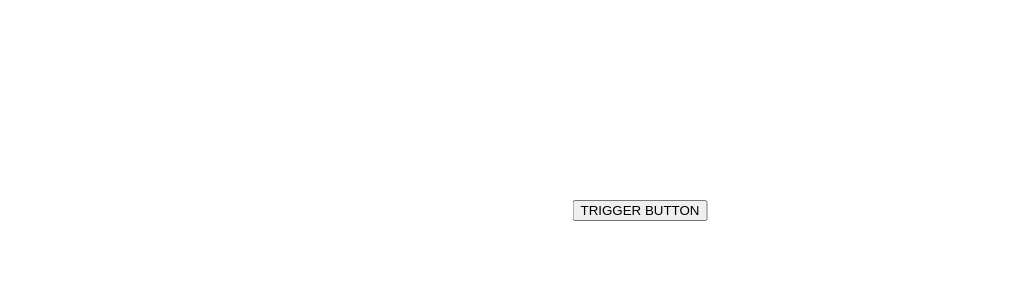
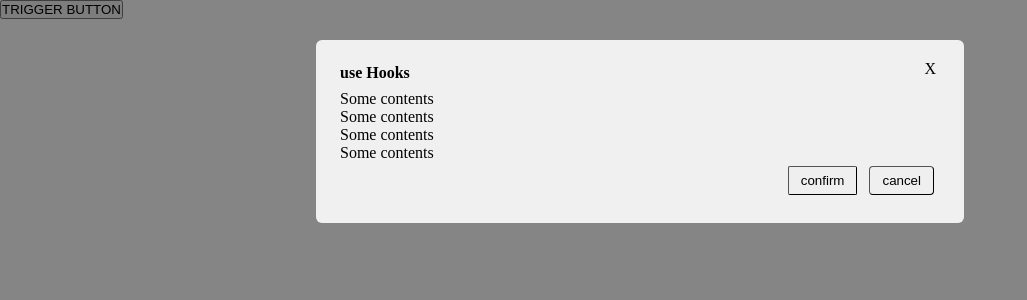
Before and after one commit to comewithm/react-custom-components, a React app: page / in a window 1280 px wide. Shown: the top 300 px of the page, without its empty margins (0-1027 px from the left). Built offline with nearby package versions, Linux system fonts and the light colour scheme.

Commit message:
feat(Modal): Modal组件开发

```diff
--- /dev/null
+++ b/src/components/Modal/Button/Button.tsx
@@ -0,0 +1,92 @@
+import React, { CSSProperties, MouseEventHandler, ReactNode } from 'react';
+import classnames from 'classnames';
+
+type ButtonProps = {
+  click: MouseEventHandler;
+  text: ReactNode;
+  buttonProps: CSSProperties;
+  buttonType?: ButtonSize;
+};
+
+export type ButtonSize = 'primary' | 'small' | 'large';
+
+export const LocalButton: React.FC<ButtonProps> = (props) => {
+  const prefixCls = 'btn';
+  const { click, text, buttonProps, buttonType } = props;
+  const btnCls = classnames(prefixCls, {
+    [`btn-primary`]: buttonType === 'primary',
+    [`btn-small`]: buttonType === 'small',
+    [`btn-large`]: buttonType === 'large'
+  });
+
+  const localButtonStyle: CSSProperties = {
+    padding: '6px 12px',
+    margin: '4px 6px',
+    borderRadius: '4px',
+    borderWidth: '1px'
+  };
+  return (
+    <button
+      onClick={click}
+      className={btnCls}
+      style={{
+        ...localButtonStyle,
+        ...buttonProps
+      }}
+    >
+      {text}
+    </button>
+  );
+};
+
+interface OKButtonProps {
+  onOk: MouseEventHandler;
+  okText: ReactNode;
+  okButtonProps: CSSProperties;
+  okType?: ButtonSize;
+}
+
+interface CancelButtonProps {
+  onCancel: MouseEventHandler;
+  cancelText: ReactNode;
+  cancelButtonProps: CSSProperties;
+  cancelType?: ButtonSize;
+}
+
+export const OKButton: React.FC<OKButtonProps> = (props) => {
+  const { onOk, okButtonProps, okText, okType } = props;
+
+  const OKButtonStyle: CSSProperties = {
+    borderRadius: '2px'
+  };
+
+  return (
+    <LocalButton
+      click={onOk}
+      buttonProps={{
+        ...okButtonProps,
+        ...OKButtonStyle
+      }}
+      text={okText}
+      buttonType={okType}
+    />
+  );
+};
+
+export const CancelButton: React.FC<CancelButtonProps> = (props) => {
+  const { onCancel, cancelButtonProps, cancelText, cancelType } = props;
+
+  const CancelButtonStyle: CSSProperties = {};
+
+  return (
+    <LocalButton
+      click={onCancel}
+      buttonProps={{
+        ...cancelButtonProps,
+        ...CancelButtonStyle
+      }}
+      text={cancelText}
+      buttonType={cancelType}
+    />
+  );
+};
--- /dev/null
+++ b/src/components/Modal/Mask/Mask.less
@@ -0,0 +1,6 @@
+.mask-show-bg {
+  width: 100%;
+  height: 100%;
+  background-color: rgba(0, 0, 0, 0.48);
+  position: fixed;
+}
--- /dev/null
+++ b/src/components/Modal/Mask/Mask.tsx
@@ -0,0 +1,28 @@
+import React, { CSSProperties } from 'react';
+import classnames from 'classnames';
+import './Mask.less';
+
+interface MaskProps {
+  mask: boolean;
+  maskClosable: boolean;
+  maskStyle: CSSProperties;
+  setModalClose: (e: React.MouseEvent) => void;
+}
+const prefixCls = 'mask';
+export const Mask: React.FC<MaskProps> = (props) => {
+  const { mask, maskClosable, maskStyle, setModalClose } = props;
+
+  const maskCls = classnames(prefixCls, {
+    [`mask-show-bg`]: mask
+  });
+
+  const maskClose = (e: React.MouseEvent) => {
+    if (mask && maskClosable) {
+      setModalClose(e);
+    }
+  };
+
+  return (
+    <div className={maskCls} style={{ ...maskStyle }} onClick={maskClose}></div>
+  );
+};
--- /dev/null
+++ b/src/components/Modal/Modal.less
@@ -0,0 +1,55 @@
+.modal-wrapper {
+  position: absolute;
+  width: 100vw;
+  height: 100vh;
+  top: 0;
+  right: 0;
+  bottom: 0;
+  left: 0;
+}
+
+.modal-center {
+  display: flex;
+  justify-content: center;
+  align-items: center;
+}
+
+.modal-container {
+  background-color: rgba(255, 255, 255, 0.88);
+  border-radius: 6px;
+  position: absolute;
+  left: 50%;
+  width: 520px;
+  transform: translateX(-50%);
+  padding: 24px;
+}
+
+.modal-info {
+  position: relative;
+  /* border: 1px purple solid; */
+  text-align: left;
+}
+
+.modal-title {
+  position: relative;
+  font-weight: bold;
+  padding-bottom: 8px;
+}
+
+.modal-close {
+  position: absolute;
+  top: 16px;
+  right: 24px;
+  padding: 4px;
+  background-color: transparent;
+  z-index: 2;
+}
+.modal-close:hover {
+  background-color: rgba(0, 0, 0, 0.88);
+  color: #fff;
+}
+
+.modal-btns {
+  display: flex;
+  justify-content: flex-end;
+}
--- /dev/null
+++ b/src/components/Modal/Modal.tsx
@@ -0,0 +1,201 @@
+import React, {
+  CSSProperties,
+  MouseEventHandler,
+  ReactNode,
+  useEffect,
+  useRef,
+  useState
+} from 'react';
+import classnames from 'classnames';
+import { Mask } from './Mask/Mask';
+import { CancelButton, OKButton } from './Button/Button';
+import './Modal.less';
+import { ButtonSize } from './Button/Button';
+
+interface ModalProps {
+  children: ReactNode;
+  afterClose: Function;
+  open: boolean;
+  mask: boolean;
+  maskClosable: boolean;
+  maskStyle: CSSProperties;
+  afterOpenChange: (open: boolean) => void;
+  style: CSSProperties;
+  width: string | number;
+  title: ReactNode;
+  zIndex: number;
+  closable: boolean;
+  wrapClassName?: string;
+  okText: ReactNode;
+  okType: ButtonSize;
+  onOk: MouseEventHandler;
+  onCancel: MouseEventHandler;
+  okButtonProps: CSSProperties;
+  cancelButtonProps: CSSProperties;
+  cancelText: ReactNode;
+  bodyStyle: CSSProperties;
+  centered: boolean;
+  closeIcon?: ReactNode;
+
+  confirmLoading?: boolean;
+  destroyOnClose?: boolean;
+  focusTriggerAfterClose?: boolean;
+  footer?: ReactNode;
+  forceRender?: boolean;
+  getContainer?: HTMLElement | (() => HTMLElement) | false;
+  keyboard?: boolean;
+  modalRender?: (node: ReactNode) => ReactNode;
+}
+
+interface ModalMethodsConfig {
+  afterClose: Function;
+  className: string;
+  content: ReactNode;
+  icon: ReactNode;
+  mask: boolean;
+  maskClosable: boolean;
+  maskStyle: CSSProperties;
+  style: CSSProperties;
+  width: string | number;
+  title: ReactNode;
+  zIndex: number;
+  closable: boolean;
+  wrapClassName?: string;
+  okText: ReactNode;
+  okType: ButtonSize;
+  onOk: MouseEventHandler;
+  onCancel: MouseEventHandler;
+  okButtonProps: CSSProperties;
+  cancelButtonProps: CSSProperties;
+  cancelText: ReactNode;
+  bodyStyle: CSSProperties;
+  centered: boolean;
+  closeIcon?: ReactNode;
+  footer?: ReactNode;
+  getContainer?: HTMLElement | (() => HTMLElement) | false;
+  keyboard?: boolean;
+}
+
+interface ModalAttributes {
+  success: (config: Partial<ModalMethodsConfig>) => ReactNode;
+  info: (config: Partial<ModalMethodsConfig>) => ReactNode;
+  confirm: (config: Partial<ModalMethodsConfig>) => ReactNode;
+  warning: (config: Partial<ModalMethodsConfig>) => ReactNode;
+  error: (config: Partial<ModalMethodsConfig>) => ReactNode;
+  update: (config: Partial<ModalMethodsConfig>) => ReactNode;
+  destroy: () => void;
+  useModal: () => any[];
+  destroyAll: () => void;
+}
+
+const prefixCls = 'modal-container';
+export const Modal: React.FC<ModalProps> = (props) => {
+  const {
+    children,
+    afterClose,
+    open,
+    mask,
+    maskClosable,
+    maskStyle,
+    afterOpenChange,
+    style,
+    width,
+    title,
+    zIndex,
+    closable,
+    wrapClassName,
+    onOk,
+    okText,
+    okButtonProps,
+    okType,
+    onCancel,
+    cancelText,
+    cancelButtonProps,
+    bodyStyle,
+    centered,
+    closeIcon
+  } = props;
+
+  const [modalVisible, setModalVisible] = useState(open || false);
+  const modalRef = useRef(modalVisible);
+  const setModalClose = () => {
+    setModalVisible(false);
+    modalRef.current = false;
+  };
+
+  useEffect(() => {
+    console.log('modalRef:', modalRef);
+    if (!modalRef.current) {
+      afterClose();
+    }
+    afterOpenChange(modalRef.current);
+  }, [modalVisible]);
+
+  const modalCls = classnames(prefixCls, wrapClassName);
+
+  const modalBodyCls = classnames('modal-info');
+
+  const modalWrapperCls = classnames('modal-wrapper', {
+    [`modal-center`]: centered
+  });
+
+  const onOkClick = (e: React.MouseEvent) => {
+    setModalClose();
+    onOk(e);
+  };
+
+  const onCancelClick = (e: React.MouseEvent) => {
+    setModalClose();
+    onCancel(e);
+  };
+
+  return (
+    modalVisible && (
+      <div className={modalWrapperCls}>
+        <Mask
+          mask={mask}
+          maskClosable={maskClosable}
+          maskStyle={maskStyle}
+          setModalClose={onCancelClick}
+        />
+        <div
+          className={modalCls}
+          style={{
+            width: `${width}${typeof width === 'number' ? 'px' : ''}`,
+            zIndex,
+            ...style
+          }}
+        >
+          {closable &&
+            (closeIcon ? (
+              <div className="modal-custom-close" onClick={onCancelClick}>
+                {closeIcon}
+              </div>
+            ) : (
+              <div className="modal-close" onClick={onCancelClick}>
+                X
+              </div>
+            ))}
+          <div className={modalBodyCls} style={bodyStyle}>
+            <div className="modal-title">{title}</div>
+            <div className="modal-content">{children}</div>
+            <div className="modal-btns">
+              <OKButton
+                onOk={onOkClick}
+                okButtonProps={okButtonProps}
+                okText={okText || '确定'}
+                okType={okType}
+              />
+              <CancelButton
+                onCancel={onCancelClick}
+                cancelButtonProps={cancelButtonProps}
+                cancelText={cancelText || '取消'}
+                cancelType={'primary'}
+              />
+            </div>
+          </div>
+        </div>
+      </div>
+    )
+  );
+};
--- a/src/components/index.ts
+++ b/src/components/index.ts
@@ -1 +1,3 @@
 export { default as Trigger } from './Trigger/Trigger';
+
+export { Modal } from './Modal/Modal';
--- a/src/index.less
+++ b/src/index.less
@@ -1,6 +1,11 @@
+* {
+  padding: 0;
+  margin: 0;
+}
+
 .app-container {
-  position: absolute;
-  top: 200px;
-  left: 50%;
-  transform: translateX(-50%);
+  // position: absolute;
+  // top: 200px;
+  // left: 50%;
+  // transform: translateX(-50%);
 }
--- a/src/index.tsx
+++ b/src/index.tsx
@@ -1,5 +1,5 @@
 import { createRoot } from 'react-dom/client';
-import { Trigger } from './components';
+import { Trigger, Modal } from './components';
 
 import './style/variable.less';
 
@@ -10,6 +10,14 @@ const App = () => {
 
   const onButtonClick = () => {
     console.log('button clicked');
+  };
+
+  const afterClose = () => {
+    console.log('close modal');
+  };
+
+  const afterOpenChange = (visible: boolean) => {
+    console.log('visible:', visible);
   };
 
   return (
@@ -23,9 +31,38 @@ const App = () => {
         >
           <button onClick={onButtonClick}>TRIGGER BUTTON</button>
         </Trigger>
-        {/* <Trigger title={'OTHER'}>
-          <button>ANOTHER TRIGGER</button>
-        </Trigger> */}
+        <Modal
+          open={true}
+          mask={true}
+          maskClosable={true}
+          maskStyle={{
+            // border: "1px cyan solid",
+            boxSizing: 'border-box'
+          }}
+          afterClose={afterClose}
+          afterOpenChange={afterOpenChange}
+          style={{
+            top: '40px'
+          }}
+          width="600px"
+          title="use Hooks"
+          zIndex={10}
+          closable={true}
+          onOk={() => {}}
+          onCancel={() => {}}
+          okText={'confirm'}
+          okType={'primary'}
+          cancelText={'cancel'}
+          okButtonProps={{}}
+          cancelButtonProps={{}}
+          bodyStyle={{}}
+          centered={true}
+        >
+          <p>Some contents</p>
+          <p>Some contents</p>
+          <p>Some contents</p>
+          <p>Some contents</p>
+        </Modal>
       </div>
     </>
   );
```
Also changed, not shown: src/components/Modal/Button/Button.less (added).
